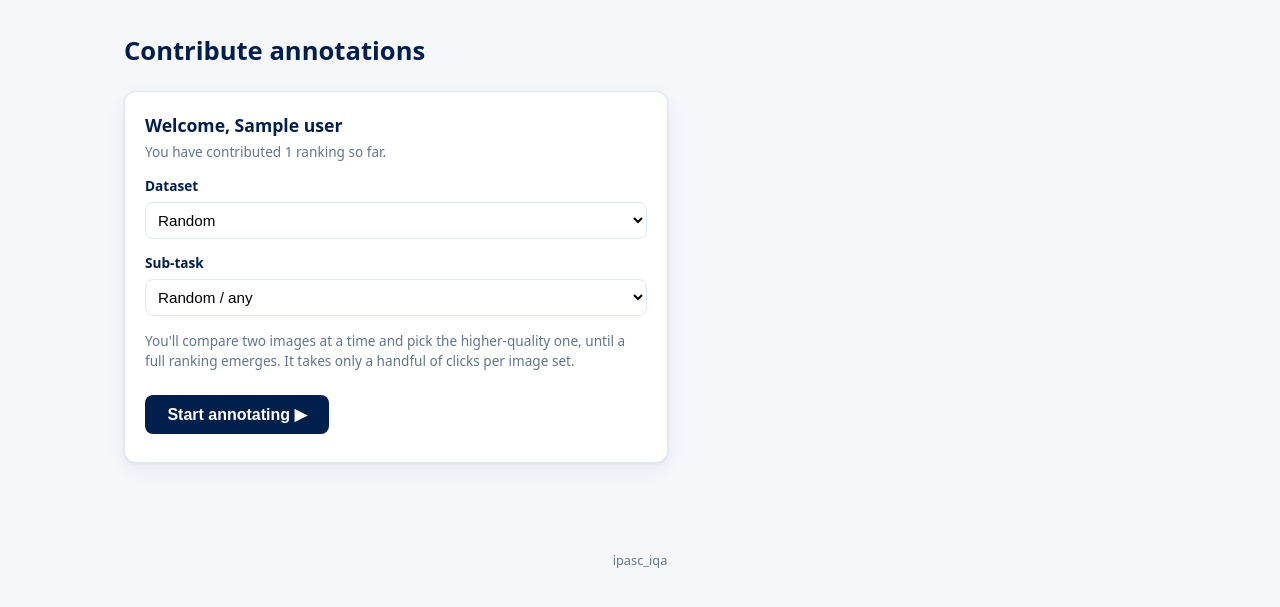
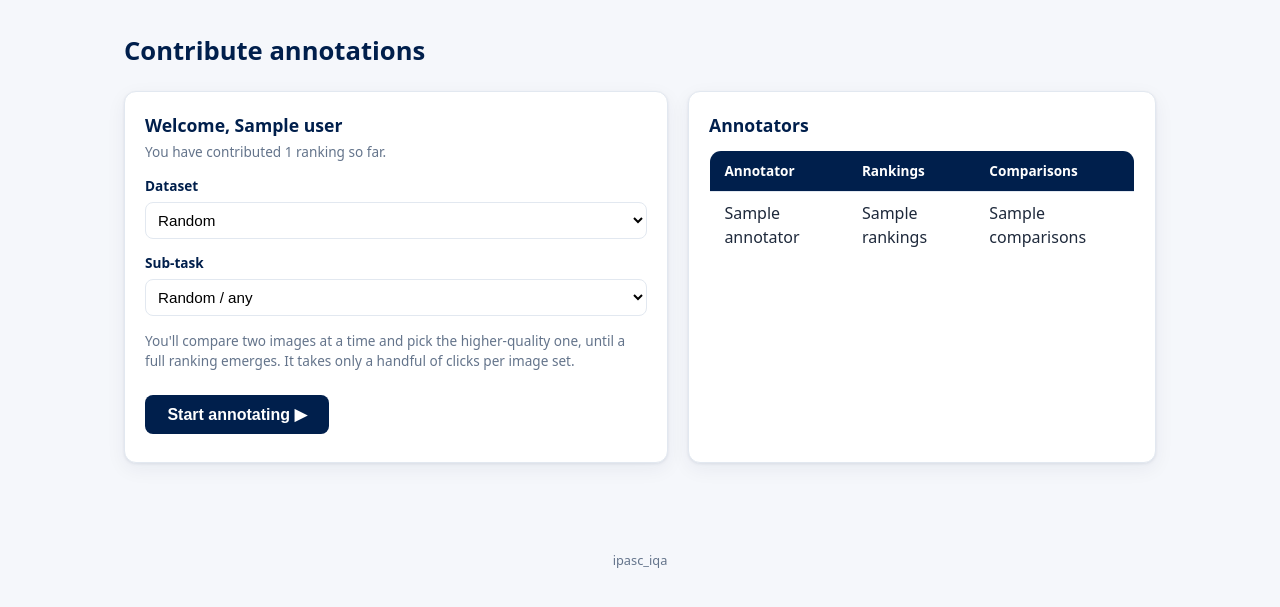
Before and after one commit to IPASC/ipasc-iqa, a FastAPI app: template src/ipasc_iqa/gui/templates/contribute.html in a window 1280 px wide. Shown: the part 62-669 px from the top of the page. Run offline with FastAPI, Linux system fonts and the light colour scheme; the template is opened without the code that fills it: most values are stand-ins (such as "Sample title", 1, 10 or a date in 2020); parts of the project's set-up code (start-up, migrations or seed data) failed here and were passed over.

Commit message:
add contributor table

```diff
--- a/src/ipasc_iqa/gui/routes/api.py
+++ b/src/ipasc_iqa/gui/routes/api.py
@@ -141,6 +141,7 @@ def _picker_response(request: Request, account: dict, *, message: str | None = N
         {
             "account": account,
             "eligible_datasets": service.eligible_annotation_datasets(_ws(request)),
+            "annotators": service.annotators_leaderboard(_ws(request)),
             "message": message,
         },
     )
--- a/src/ipasc_iqa/gui/routes/pages.py
+++ b/src/ipasc_iqa/gui/routes/pages.py
@@ -84,5 +84,6 @@ def contribute_page(request: Request) -> HTMLResponse:
             "active": "contribute",
             "account": account,
             "eligible_datasets": service.eligible_annotation_datasets(ws),
+            "annotators": service.annotators_leaderboard(ws),
         },
     )
--- a/src/ipasc_iqa/gui/service.py
+++ b/src/ipasc_iqa/gui/service.py
@@ -549,6 +549,12 @@ def annotator_for(workspace: Workspace, email: str | None) -> dict | None:
         return {"user": user, "count": store.count_sessions(user_email=email)}
 
 
+def annotators_leaderboard(workspace: Workspace) -> list[dict]:
+    """Per-annotator ranking/comparison totals for the contribute screen."""
+    with AnnotatorStore(workspace.annotations_path) as store:
+        return store.leaderboard()
+
+
 def _dataset_root(workspace: Workspace, dataset_name: str) -> Path:
     return dataset_registry.manifest_path(dataset_name, workspace.data_dir).parent
 
--- a/src/ipasc_iqa/gui/static/css/styles.css
+++ b/src/ipasc_iqa/gui/static/css/styles.css
@@ -311,8 +311,21 @@ body {
 .scatter__swatch { display: inline-block; width: 0.7rem; height: 0.7rem; border-radius: 50%; }
 
 /* ---------- Contribute annotations ---------- */
-.annotate-login, .annotate-picker { max-width: 34rem; }
+.annotate-login { max-width: 34rem; }
 .annotate-login .field, .annotate-picker .field { margin-bottom: 0.9rem; }
+
+/* Picker beside a scrollable annotators leaderboard. The columns share a height
+   (grid stretch); the picker drives that height and the table scrolls within it. */
+.contribute-layout {
+  display: grid; grid-template-columns: minmax(0, 34rem) 1fr;
+  gap: 1.25rem; align-items: stretch;
+}
+@media (max-width: 820px) { .contribute-layout { grid-template-columns: 1fr; } }
+
+.annotators-panel { display: flex; flex-direction: column; min-height: 0; }
+.annotators-panel .panel__title { margin-bottom: 0.75rem; }
+.annotators-scroll { flex: 1 1 0; min-height: 0; max-height: 60vh; overflow-y: auto; }
+.annotators-table thead th { position: sticky; top: 0; }  /* keep header visible while scrolling */
 
 /* While a comparison is on screen, dark-theme the WHOLE page (BT.500 controlled
    surround), not just the stage. `:has()` flips it on automatically when the
--- a/src/ipasc_iqa/gui/templates/fragments/annotate_picker.html
+++ b/src/ipasc_iqa/gui/templates/fragments/annotate_picker.html
@@ -1,5 +1,8 @@
-{# Dataset + sub-task picker shown to a signed-in annotator. Expects `account`
-   ({user, count}), `eligible_datasets`, and optional `message`. #}
+{# Dataset + sub-task picker shown to a signed-in annotator, alongside a
+   scrollable per-annotator leaderboard. Expects `account` ({user, count}),
+   `eligible_datasets`, `annotators` ([{name, rankings, comparisons}]), and an
+   optional `message`. #}
+<div class="contribute-layout">
   <div class="panel annotate-picker">
     <h2 class="panel__title">Welcome, {{ account.user.name }}</h2>
     {% if message %}<p class="notice notice--ok">{{ message }}</p>{% endif %}
@@ -36,3 +39,32 @@
     </form>
     {% endif %}
   </div>
+
+  <div class="panel annotators-panel">
+    <h2 class="panel__title">Annotators</h2>
+    <div class="annotators-scroll">
+      {% if annotators %}
+      <table class="data-table annotators-table">
+        <thead>
+          <tr>
+            <th>Annotator</th>
+            <th class="num">Rankings</th>
+            <th class="num">Comparisons</th>
+          </tr>
+        </thead>
+        <tbody>
+          {% for a in annotators %}
+          <tr>
+            <td>{{ a.name }}</td>
+            <td class="num">{{ a.rankings }}</td>
+            <td class="num">{{ a.comparisons }}</td>
+          </tr>
+          {% endfor %}
+        </tbody>
+      </table>
+      {% else %}
+      <p class="muted">No annotators yet — be the first!</p>
+      {% endif %}
+    </div>
+  </div>
+</div>
```
Also changed, not shown: src/ipasc_iqa/contrib/store.py (+35 -0 lines), workspace/annotations/cache.db (deleted). Lines whose indentation alone changed are shown as unchanged.
